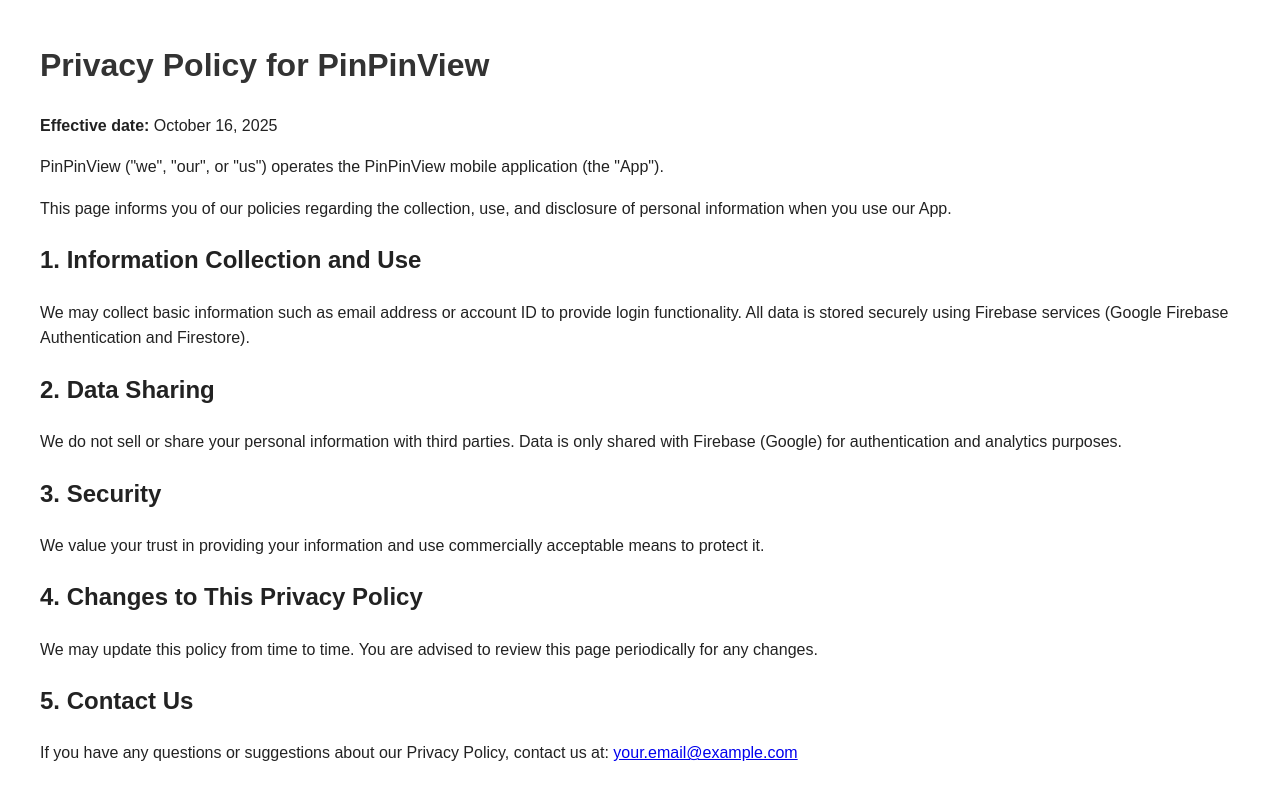
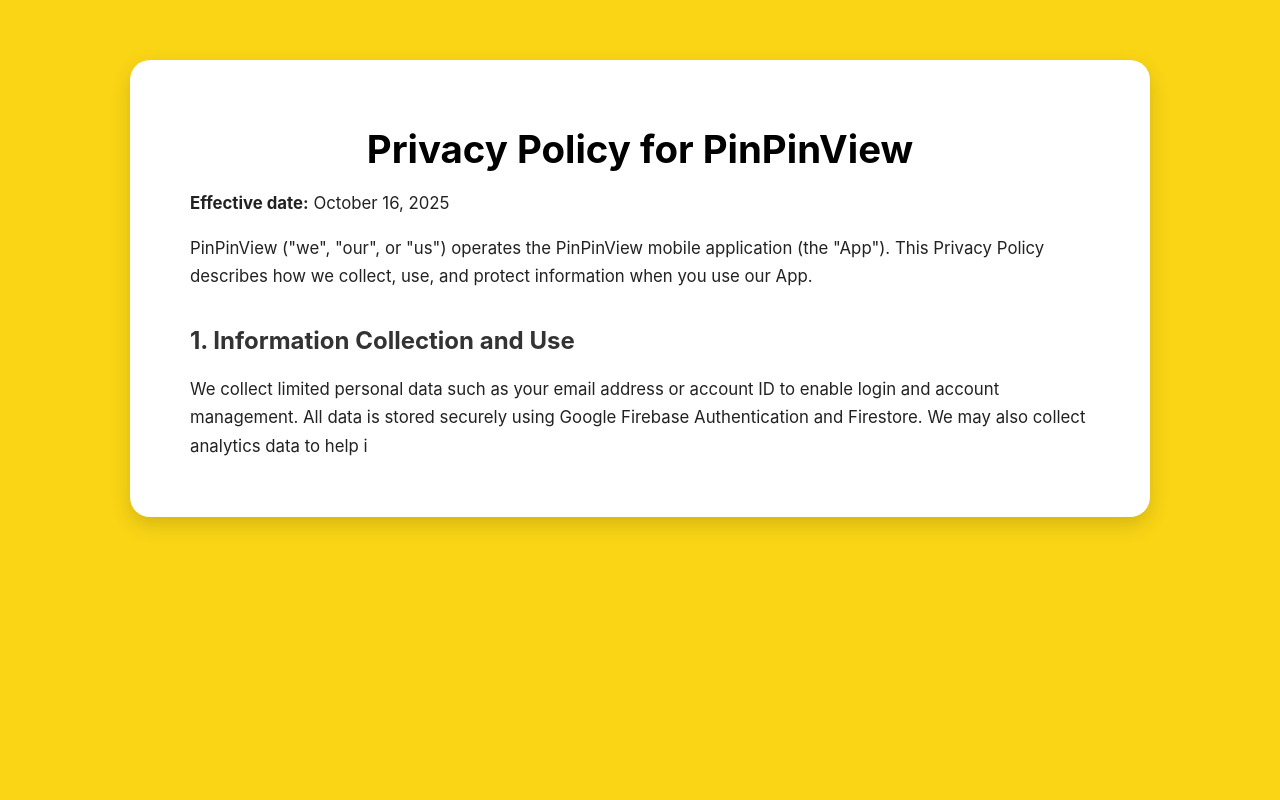
Before and after one commit to supercosition/pinpinview-privacy-policy, a plain HTML site: page index.html in a window 1280 px wide. Drawn offline with Linux system fonts and the light colour scheme.

Commit message:
Update index.html

```diff
--- a/index.html
+++ b/index.html
@@ -1,35 +1,66 @@
 <!DOCTYPE html>
 <html lang="en">
 <head>
-    <meta charset="UTF-8" />
-    <meta name="viewport" content="width=device-width, initial-scale=1.0" />
-    <title>Privacy Policy - PinPinView</title>
-    <style>
-        body { font-family: Arial, sans-serif; margin: 40px; line-height: 1.6; color: #222; }
-        h1 { color: #333; }
-    </style>
+  <meta charset="UTF-8" />
+  <meta name="viewport" content="width=device-width, initial-scale=1.0" />
+  <title>Privacy Policy - PinPinView</title>
+  <style>
+    body {
+      font-family: "Inter", "Helvetica Neue", Arial, sans-serif;
+      background-color: rgb(250, 213, 21);
+      margin: 0;
+      padding: 0;
+      color: #222;
+    }
+    .container {
+      max-width: 900px;
+      margin: 60px auto;
+      background: #fff;
+      border-radius: 20px;
+      padding: 40px 60px;
+      box-shadow: 0 8px 20px rgba(0, 0, 0, 0.15);
+    }
+    h1 {
+      color: #000;
+      text-align: center;
+      font-size: 2.4em;
+      margin-bottom: 10px;
+    }
+    h2 {
+      margin-top: 35px;
+      color: #333;
+    }
+    p {
+      line-height: 1.7;
+      font-size: 1.05em;
+    }
+    a {
+      color: #0077cc;
+      text-decoration: none;
+    }
+    a:hover {
+      text-decoration: underline;
+    }
+    footer {
+      text-align: center;
+      margin-top: 40px;
+      font-size: 0.9em;
+      color: #555;
+    }
+  </style>
 </head>
 <body>
+  <div class="container">
     <h1>Privacy Policy for PinPinView</h1>
     <p><strong>Effective date:</strong> October 16, 2025</p>
 
-    <p>PinPinView ("we", "our", or "us") operates the PinPinView mobile application (the "App").</p>
-    <p>This page informs you of our policies regarding the collection, use, and disclosure of personal information when you use our App.</p>
+    <p>
+      PinPinView ("we", "our", or "us") operates the PinPinView mobile application (the "App").
+      This Privacy Policy describes how we collect, use, and protect information when you use our App.
+    </p>
 
     <h2>1. Information Collection and Use</h2>
-    <p>We may collect basic information such as email address or account ID to provide login functionality. All data is stored securely using Firebase services (Google Firebase Authentication and Firestore).</p>
-
-    <h2>2. Data Sharing</h2>
-    <p>We do not sell or share your personal information with third parties. Data is only shared with Firebase (Google) for authentication and analytics purposes.</p>
-
-    <h2>3. Security</h2>
-    <p>We value your trust in providing your information and use commercially acceptable means to protect it.</p>
-
-    <h2>4. Changes to This Privacy Policy</h2>
-    <p>We may update this policy from time to time. You are advised to review this page periodically for any changes.</p>
-
-    <h2>5. Contact Us</h2>
-    <p>If you have any questions or suggestions about our Privacy Policy, contact us at:
-    <a href="mailto:your.email@example.com">your.email@example.com</a></p>
-</body>
-</html>
+    <p>
+      We collect limited personal data such as your email address or account ID to enable login and account management.
+      All data is stored securely using Google Firebase Authentication and Firestore. We may also collect analytics data
+      to help i
```
